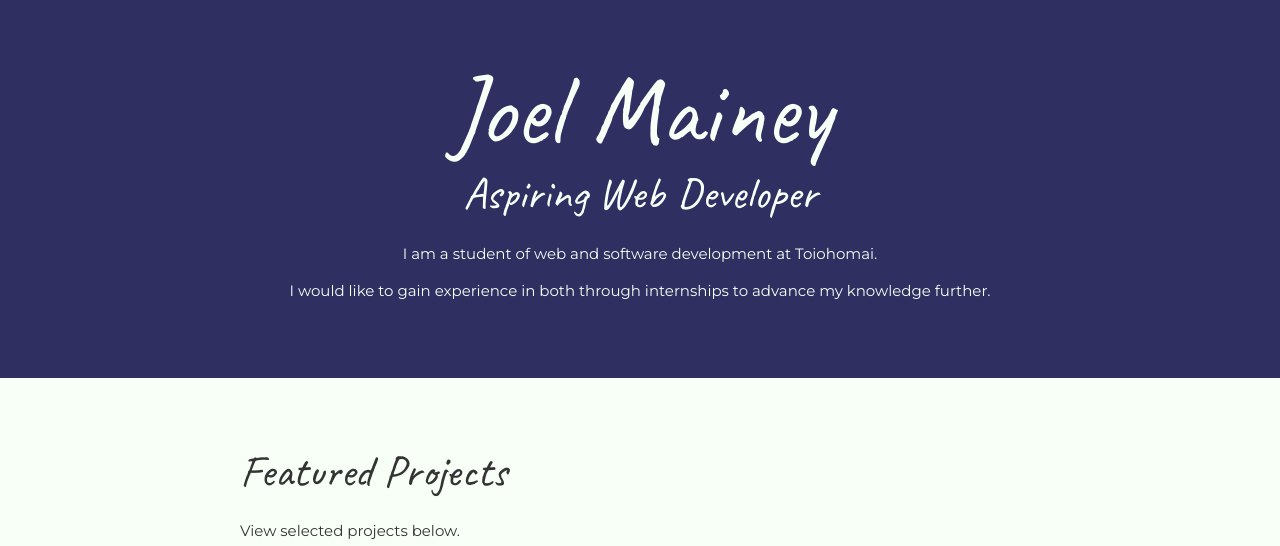
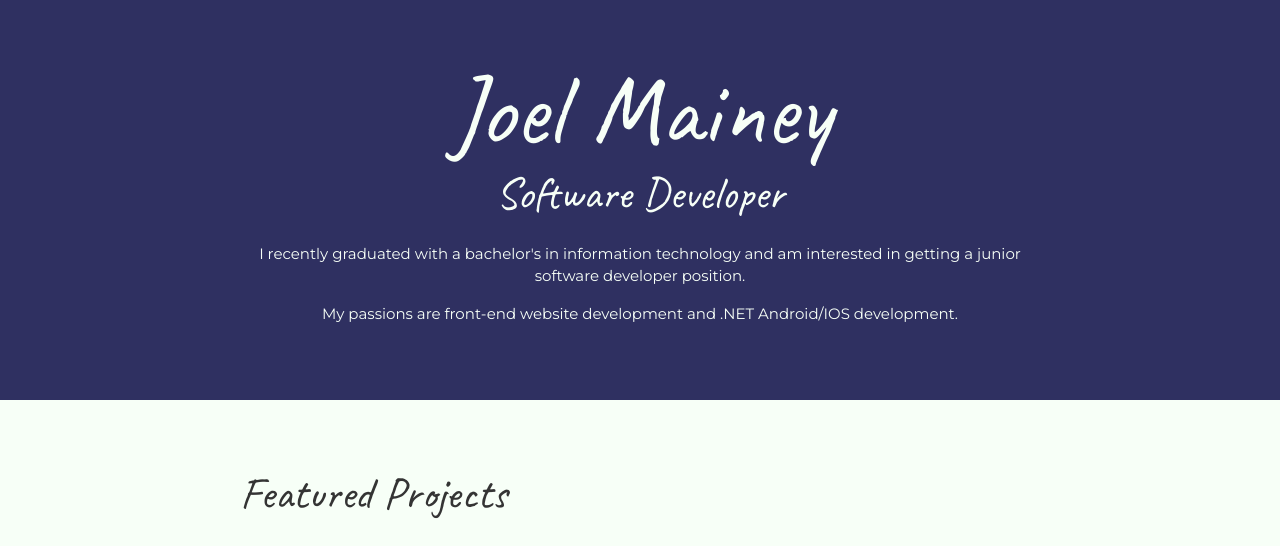
Before and after one commit to joel-mainey/resume, a plain HTML site: page index.html in a window 1280 px wide. Shown: the top 546 px of the page. Drawn offline with Linux system fonts and the light colour scheme.

Commit message:
new about text

```diff
--- a/index.html
+++ b/index.html
@@ -17,9 +17,9 @@
       <header>
         <div class="content-wrap">
         <h1>Joel Mainey</h1>
-        <h2>Aspiring Web Developer</h2>
-        <p>I am a student of web and software development at Toiohomai.</p>
-        <p>I would like to gain experience in both through internships to advance my knowledge further.</p>
+        <h2>Software Developer</h2>
+        <p>I recently graduated with a bachelor's in information technology and am interested in getting a junior software developer position.</p>
+        <p>My passions are front-end website development and .NET Android/IOS development.</p>
         </div>
       </header>
 
```
